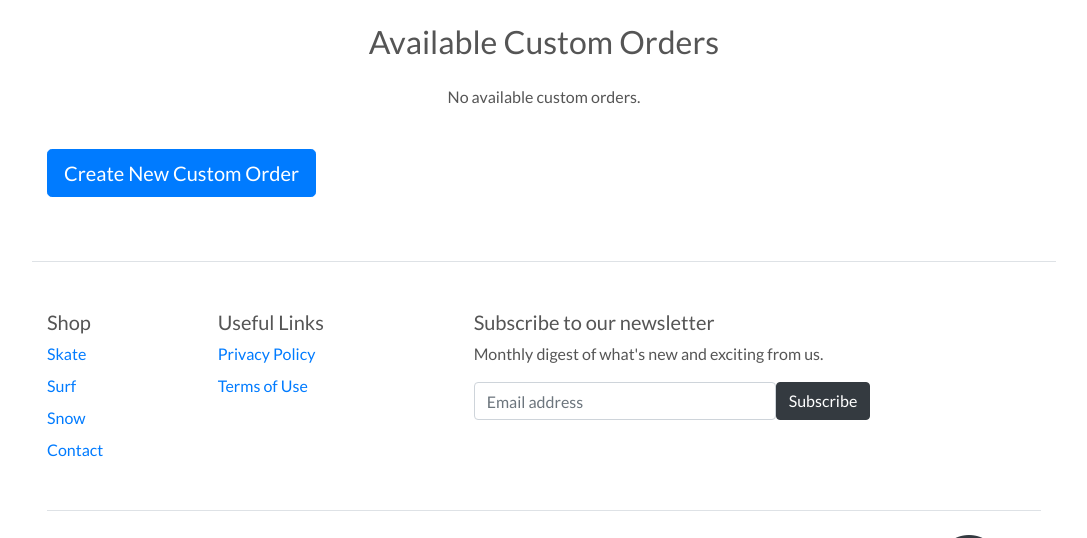
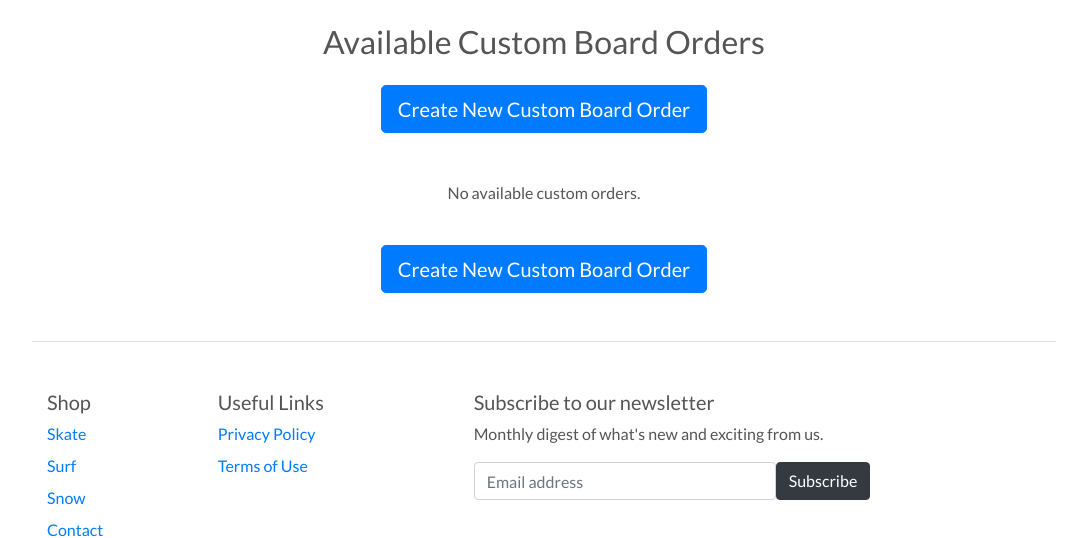
Before and after one commit to Xalil404/Radical_Rides, a Django app: page /custom/custom_orders/ in a window 1280 px wide. Shown: the part 189-727 px from the top of the page, without its empty margins (96-1183 px from the left). Run offline with Django 3.2, Linux system fonts and the light colour scheme; the visitor is signed in with stand-in values (Sample User, id 1); data that the repository does not hold is empty; some libraries are stand-ins or nearby versions.

Commit message:
Styled view orders page

```diff
--- a/custom/templates/custom/custom_orders.html
+++ b/custom/templates/custom/custom_orders.html
@@ -11,32 +11,51 @@
 
 {% block content %}
 
-<div class="container my-5">
-    <h2 class="text-center mb-4">Available Custom Orders</h2>
+<div class="container mt-5">
+    <h2 class="text-center">Available Custom Board Orders</h2>
 
-    {% if custom_orders %}
-        <!-- Display List of Available Orders -->
-        <div class="list-group">
-            {% for order in custom_orders %}
-                <div class="list-group-item list-group-item-action">
-                    <h5 class="mb-1">Order #{{ order.id }}</h5>
-                    <p class="mb-1">Type: {{ order.board_type }}</p>
-                    <p class="mb-1">Class: {{ order.board_class }}</p>
-                    <p class="mb-1">Length: {{ order.board_length }} cm</p>
-                    <p class="mb-1">Color: {{ order.board_color }}</p>
+    <div class="container text-center">
+        <a href="{% url 'create_custom' %}" class="btn btn-primary btn-lg mx-auto mt-3">Create New Custom Board Order</a>
+    </div>
 
-                    <a href="{% url 'view_order' order.id %}" class="btn btn-secondary">View Details</a>
+    <div class="row mt-4">
+        {% for order in custom_orders %}
+            <div class="col-md-6 mb-4">
+                <div class="card">
+                    <div class="card-body">
+                        <h5 class="card-title">Order #{{ order.id }}</h5>
+                        <p class="card-text">Type: {{ order.board_type }}</p>
+                        <p class="card-text">Class: {{ order.board_class }}</p>
+                        <p class="card-text">Length: {{ order.board_length }} cm</p>
+                        <p class="card-text">Color: {{ order.board_color }}</p>
+                    </div>
+                    <div class="card-footer d-flex justify-content-between align-items-center">
+                        <form method="post" action="">
+                            {% csrf_token %}
+                            <button type="button" class="btn btn-danger delete-order" data-toggle="modal" data-target="#confirmDeleteModal" data-order-id="{{ order.id }}" data-delete-url="">
+                                Delete
+                            </button>
+                        </form>
+                        <a href="{% url 'view_order' order.id %}" class="btn btn-secondary">View Order Details</a>
+                    </div>
+                </div>
+            </div>
+        {% endfor %}
+    </div>
 
-                </div>
-            {% endfor %}
-        </div>
-    {% else %}
-        <!-- No Available Orders Message -->
+    {% if not custom_orders %}
         <p class="text-center my-4">No available custom orders.</p>
     {% endif %}
 
-    <!-- Button to Create New Custom Order -->
-    <a href="{% url 'create_custom' %}" class="btn btn-primary btn-lg my-3">Create New Custom Order</a>
+    <div class="container text-center">
+    <a href="{% url 'create_custom' %}" class="btn btn-primary btn-lg mx-auto mt-3">Create New Custom Board Order</a>
+</div>
 </div>
 
+
+
+
+
+
+
 {% endblock %}
--- a/custom/views.py
+++ b/custom/views.py
@@ -29,4 +29,4 @@ def create_custom_order(request):
 
 def view_order(request, order_id):
     order = get_object_or_404(CustomBoardOrder, id=order_id)
-    return render(request, 'view_order.html', {'order': order})
+    return render(request, 'custom/view_order.html', {'order': order})
```
